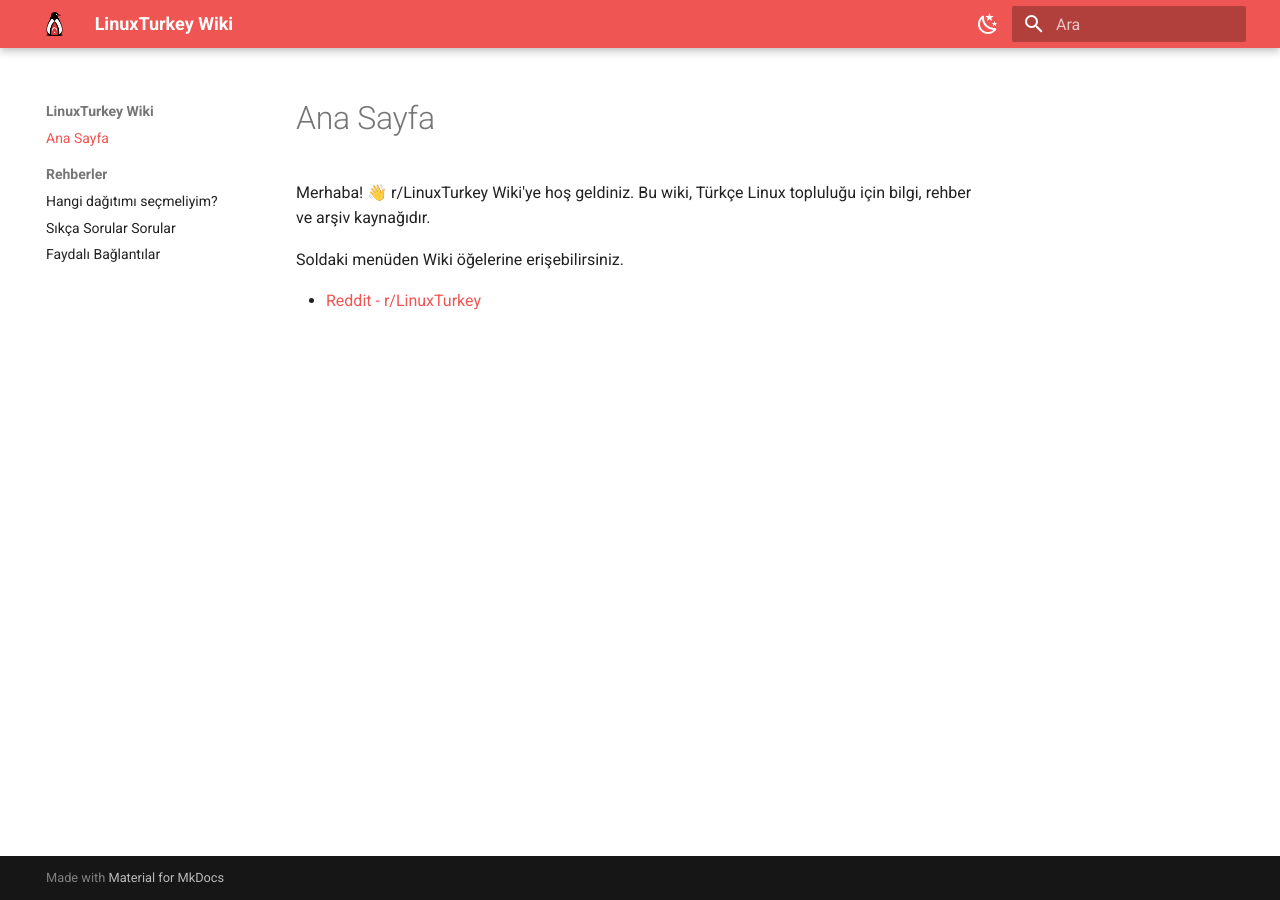
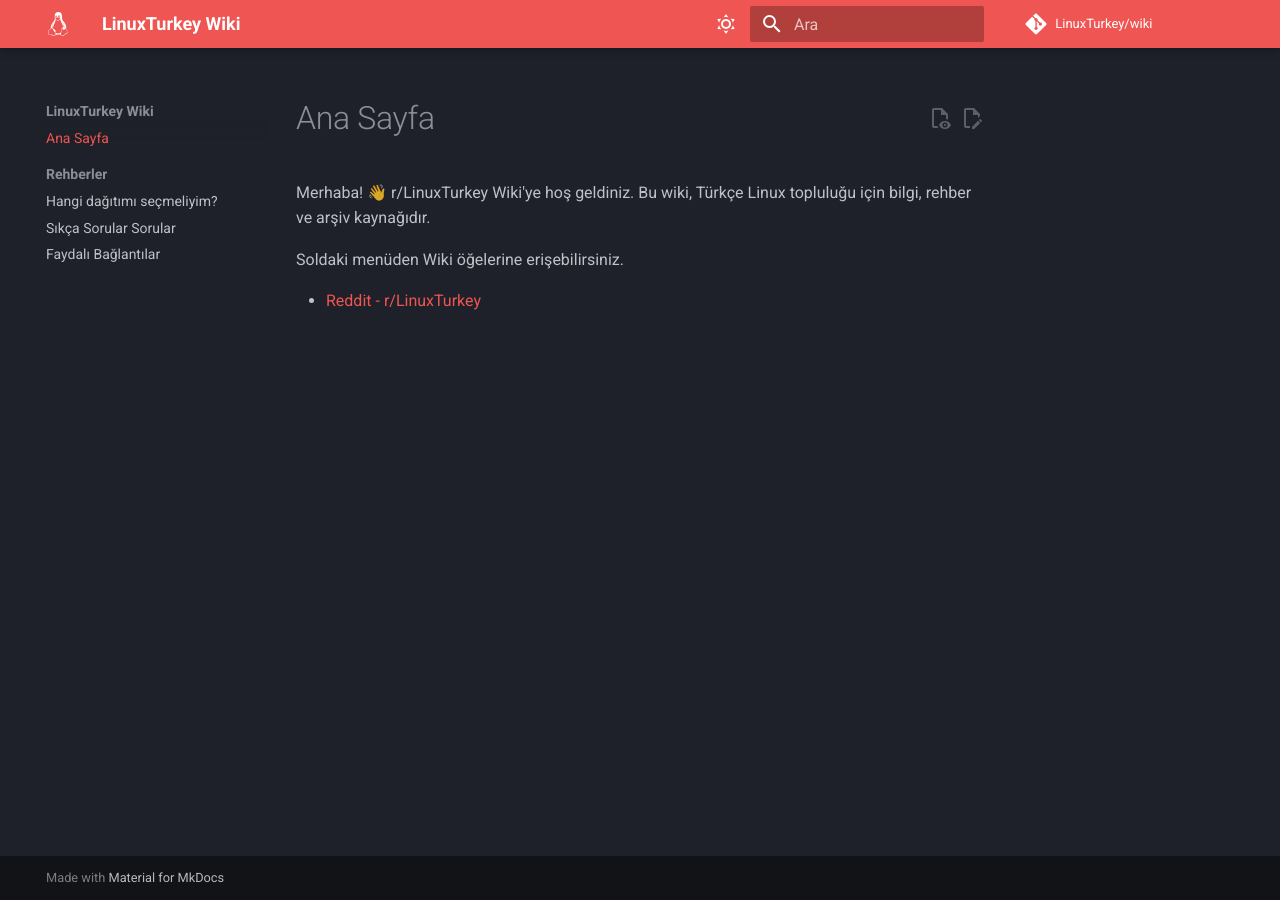
Before and after one commit to LinuxTurkey/wiki, an MkDocs documentation site: the page built from src/index.md, in a window 1280 px wide. Built offline with MkDocs 1.6.1 and Material for MkDocs 9.7.7, drawn with Linux system fonts in a browser that asks for light colours; comment, search, counter and statistics services are not loaded.

Commit message:
Add more features of MKDocs Material

```diff
--- a/mkdocs.yml
+++ b/mkdocs.yml
@@ -1,34 +1,46 @@
 site_name: LinuxTurkey Wiki
 site_url: https://github.io/wiki
 docs_dir: src
+repo_url: https://github.com/LinuxTurkey/wiki
+repo_name: LinuxTurkey/wiki
+edit_uri: edit/main/src/
 plugins:
   - social:
       cards_layout_options:
         logo: assets/logo.png
   - search
+  - offline
 markdown_extensions:
   - admonition
   - pymdownx.details
   - pymdownx.superfences
 theme:
   name: material
-  logo: assets/logo.png
+  icon:
+    logo: simple/linux
   favicon: assets/favicon.png
   features:
     - navigation.instant
     - navigation.instant.progress
     - navigation.sections
+    - navigation.prune
+    - content.action.edit
+    - content.action.view
+    - search.suggest
+    - search.highlight
   language: tr
   palette:
-    - scheme: default
+    - media: "(prefers-color-scheme: light)"
+      scheme: slate
+      primary: red
+      accent: red
+      toggle:
+        icon: material/weather-sunny
+        name: Switch to light mode
+    - media: "(prefers-color-scheme: dark)"
+      scheme: default
       primary: red
       accent: red
       toggle:
         icon: material/weather-night
         name: Switch to dark mode
-    - scheme: slate
-      primary: red
-      accent: red
-      toggle:
-        icon: material/weather-sunny
-        name: Switch to light mode
```
